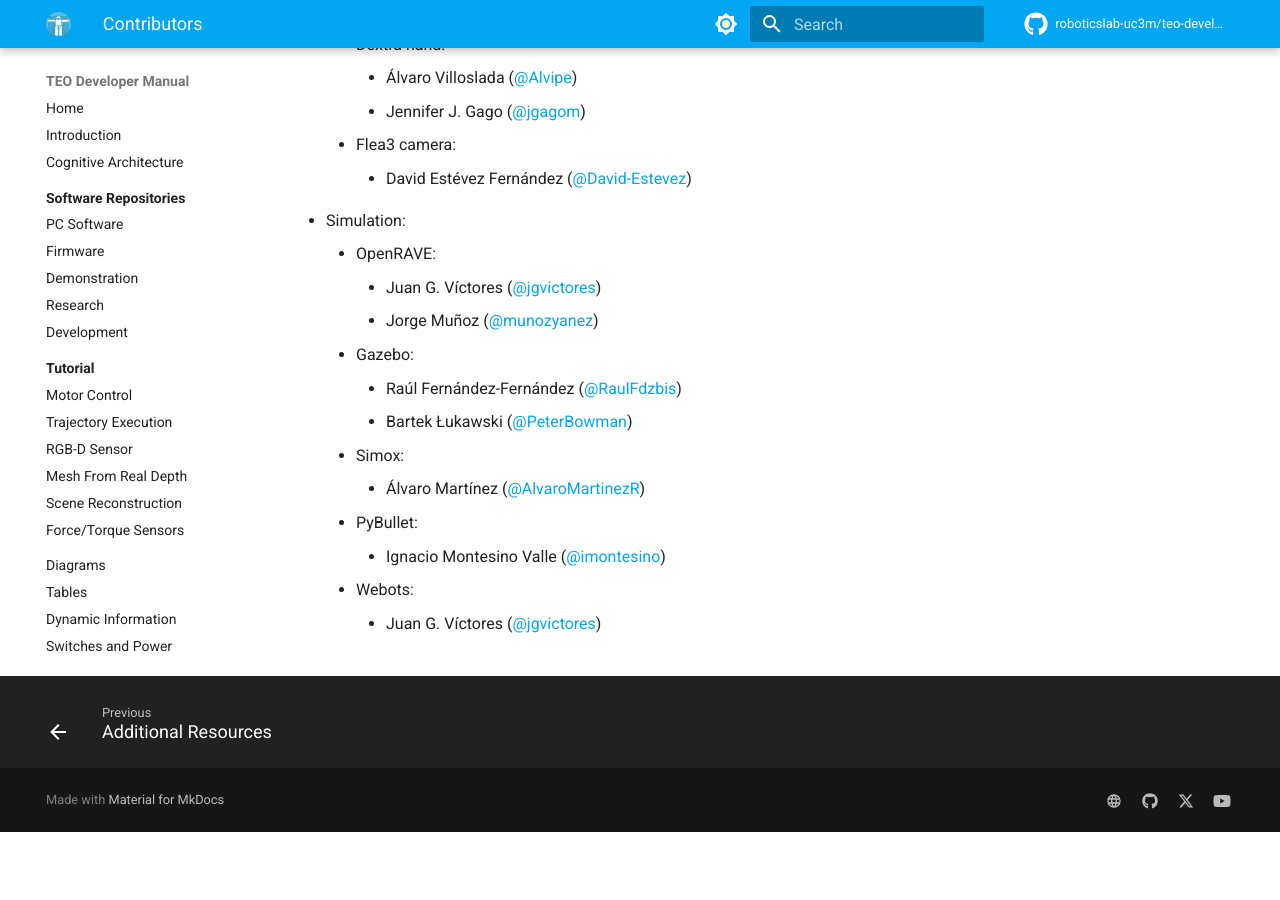
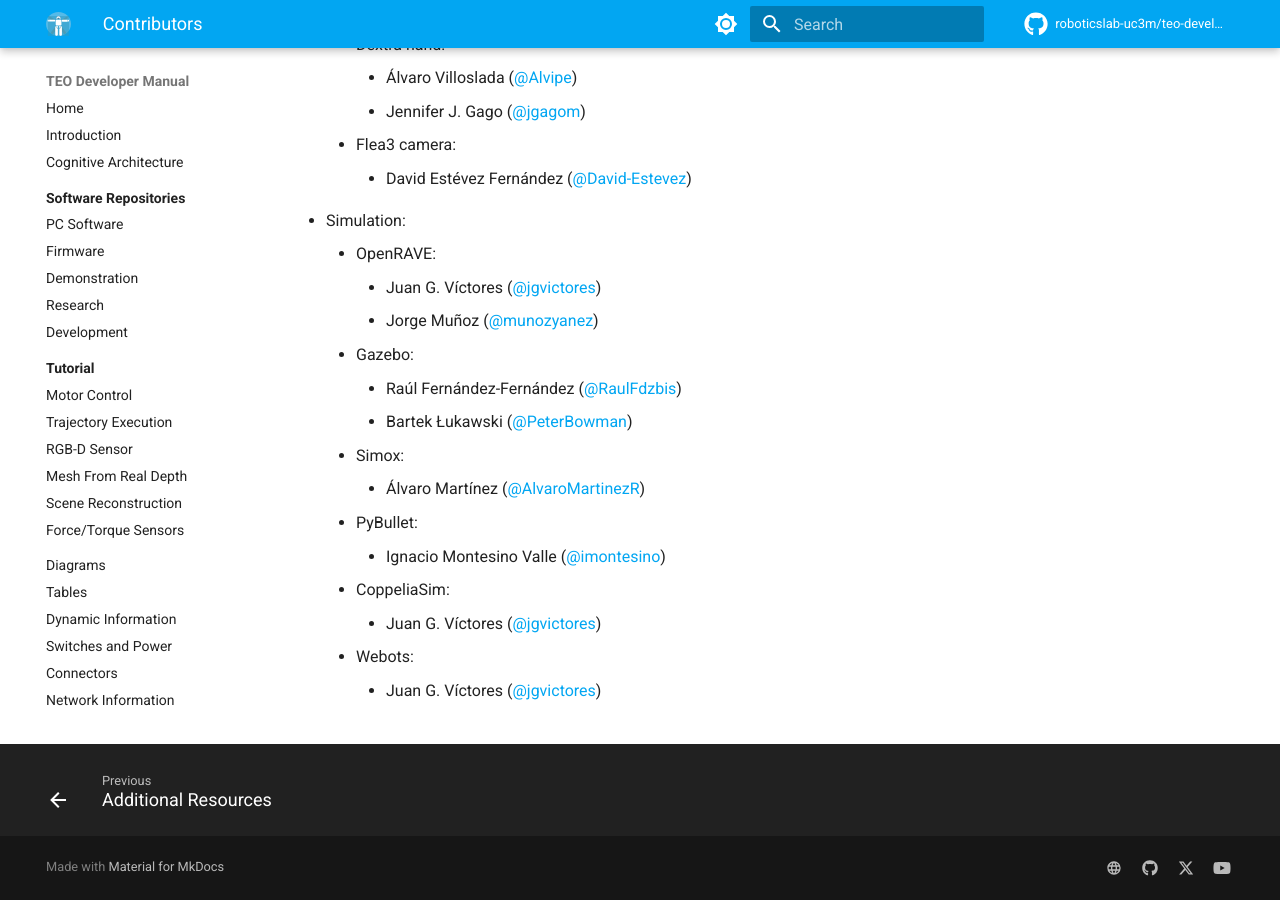
Before and after one commit to roboticslab-uc3m/teo-developer-manual, an MkDocs documentation site: the page built from docs/contributors.md, in a window 1280 px wide and 900 px high, scrolled down 895 px. Built offline with MkDocs 1.6.1 and Material for MkDocs 9.7.7, drawn with Linux system fonts in a browser that asks for light colours; comment, search, counter and statistics services are not loaded; before the commit the page ends 1727 px from its top, so only the background shows below that.

Commit message:
contributors.md add CoppeliaSim

```diff
--- a/docs/contributors.md
+++ b/docs/contributors.md
@@ -41,5 +41,7 @@
         - Álvaro Martínez ([@AlvaroMartinezR](https://github.com/AlvaroMartinezR))
     - PyBullet:
         - Ignacio Montesino Valle ([@imontesino](https://github.com/imontesino))
+    - CoppeliaSim:
+        - Juan G. Víctores ([@jgvictores](https://github.com/jgvictores))
     - Webots:
         - Juan G. Víctores ([@jgvictores](https://github.com/jgvictores))
```
